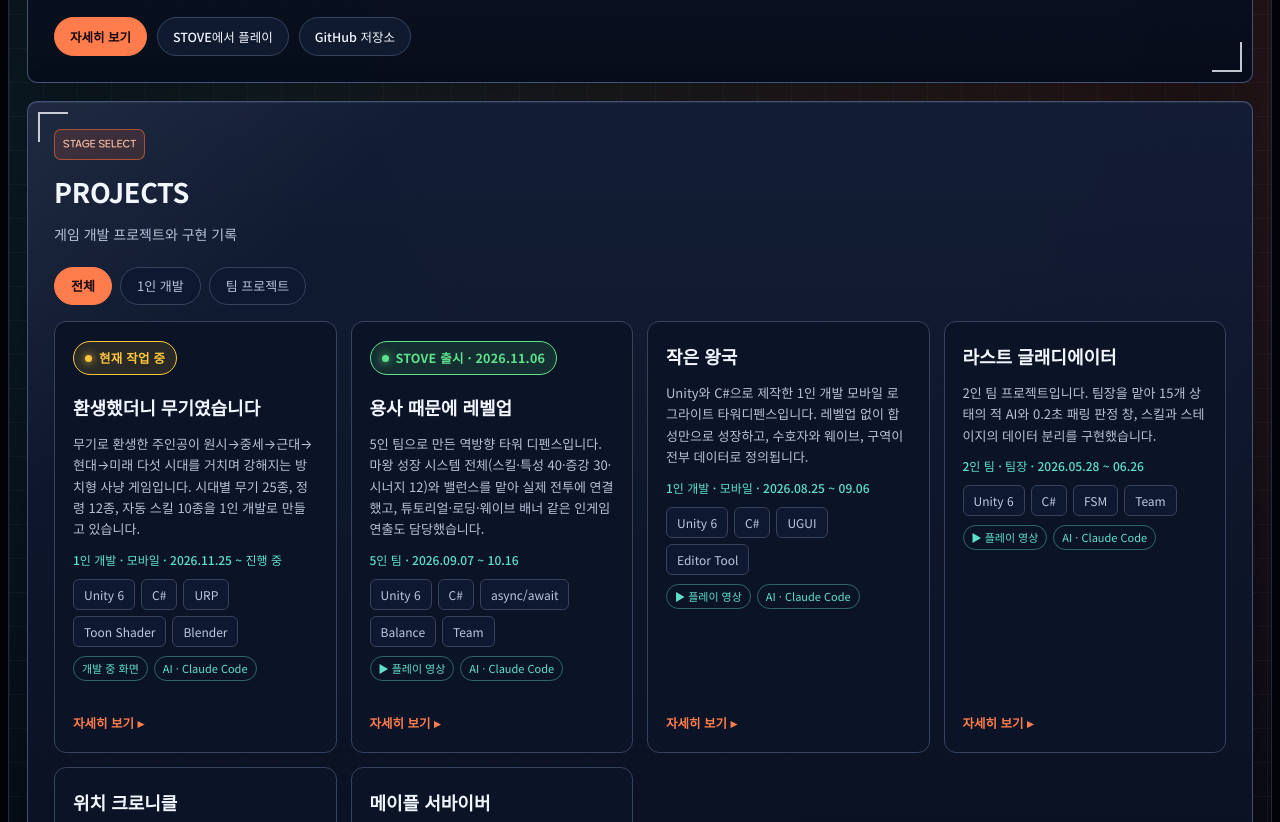
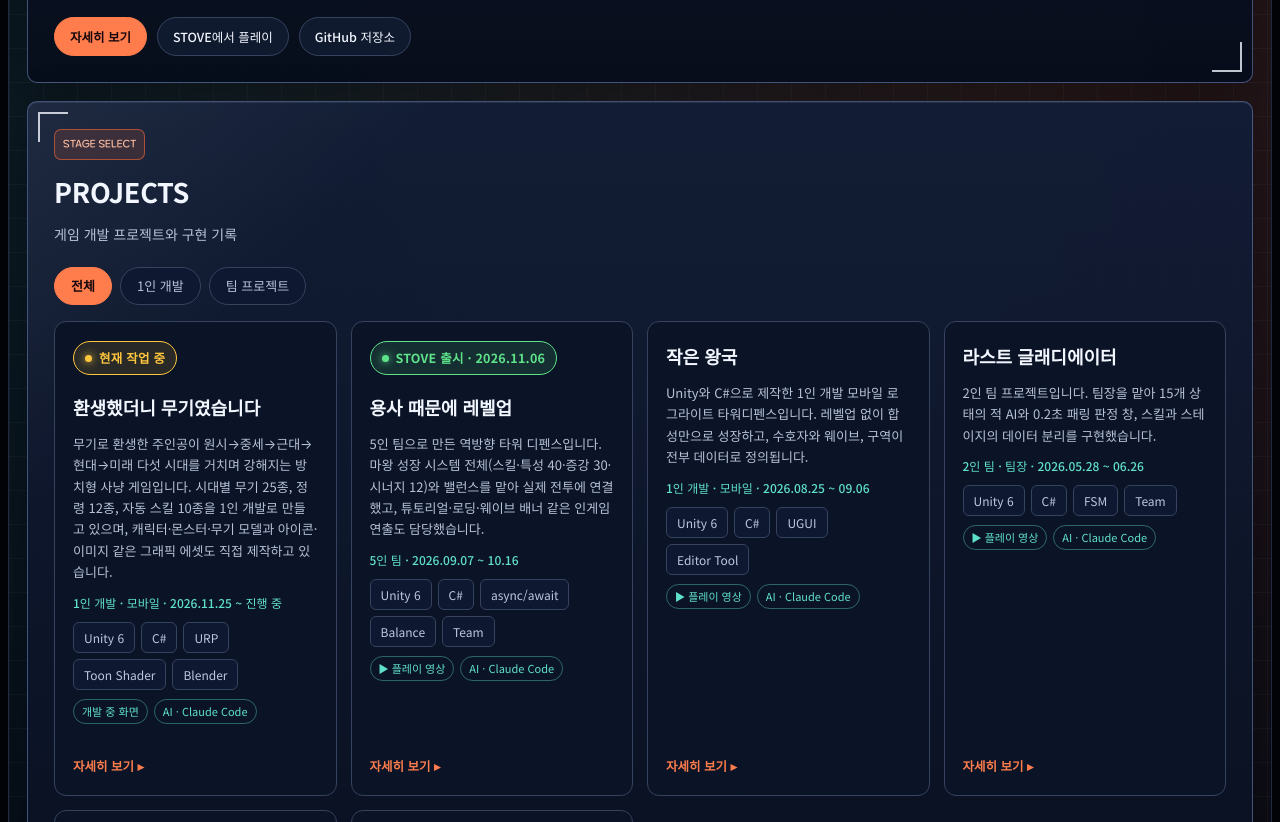
Before and after one commit to jsmjsm812/portfolio, a plain HTML site: page index.html in a window 1280 px wide. Shown: the part 1430-2252 px from the top of the page. Drawn offline with nearby package versions, Linux system fonts and the light colour scheme.

Commit message:
환생했더니 무기였습니다: 그래픽 에셋(캐릭터·몬스터·모델·아이콘·이미지) 직접 제작 명시
Co-Authored-By: Claude Sonnet 5.5 <noreply@anthropic.com>

```diff
--- a/index.html
+++ b/index.html
@@ -1012,7 +1012,7 @@ code { font-family: ui-monospace, Menlo, monospace; font-size: .88em; background
           <div class="proj-body">
             <span class="stove-soon">현재 작업 중</span>
             <h4>환생했더니 무기였습니다</h4>
-            <p>무기로 환생한 주인공이 원시→중세→근대→현대→미래 다섯 시대를 거치며 강해지는 방치형 사냥 게임입니다. 시대별 무기 25종, 정령 12종, 자동 스킬 10종을 1인 개발로 만들고 있습니다.</p>
+            <p>무기로 환생한 주인공이 원시→중세→근대→현대→미래 다섯 시대를 거치며 강해지는 방치형 사냥 게임입니다. 시대별 무기 25종, 정령 12종, 자동 스킬 10종을 1인 개발로 만들고 있으며, 캐릭터·몬스터·무기 모델과 아이콘·이미지 같은 그래픽 에셋도 직접 제작하고 있습니다.</p>
             <span class="proj-role">1인 개발 · 모바일 · 2026.11.25 ~ 진행 중</span>
             <div class="tagrow"><span>Unity 6</span><span>C#</span><span>URP</span><span>Toon Shader</span><span>Blender</span></div>
             <div class="proj-facts"><span>개발 중 화면</span><span>AI · Claude Code</span></div>
@@ -1635,6 +1635,7 @@ var PROJECTS = {
         '<div><b>정령 12종 · 자동 스킬 10종</b><span>정령이 함께 싸우고, 스킬은 자동으로 시전됩니다.</span></div>' +
         '<div><b>MMORPG식 사냥터</b><span>몬스터가 한 줄로 오지 않고 필드에 흩어져 돌아다니며, 시대마다 보스가 있습니다.</span></div>' +
         '<div><b>애니 셀 셰이딩 3D</b><span>URP 커스텀 툰 셰이더로 그린 쿼터뷰·3인칭 화면과 금테 카드 UI.</span></div>' +
+        '<div><b>그래픽 에셋 직접 제작</b><span>주인공 무기 캐릭터, 몬스터, 정령, 무기 모델과 걷기 애니메이션, 로고·앱 아이콘·UI 아이콘, 바닥 텍스처까지 게임에 나오는 오브젝트와 이미지를 직접 만들고 있습니다.</span></div>' +
         '</div>' },
       { id:'shots', icon:'02', label:'개발 중 화면', html:
         '<div class="dgallery">' +
```
